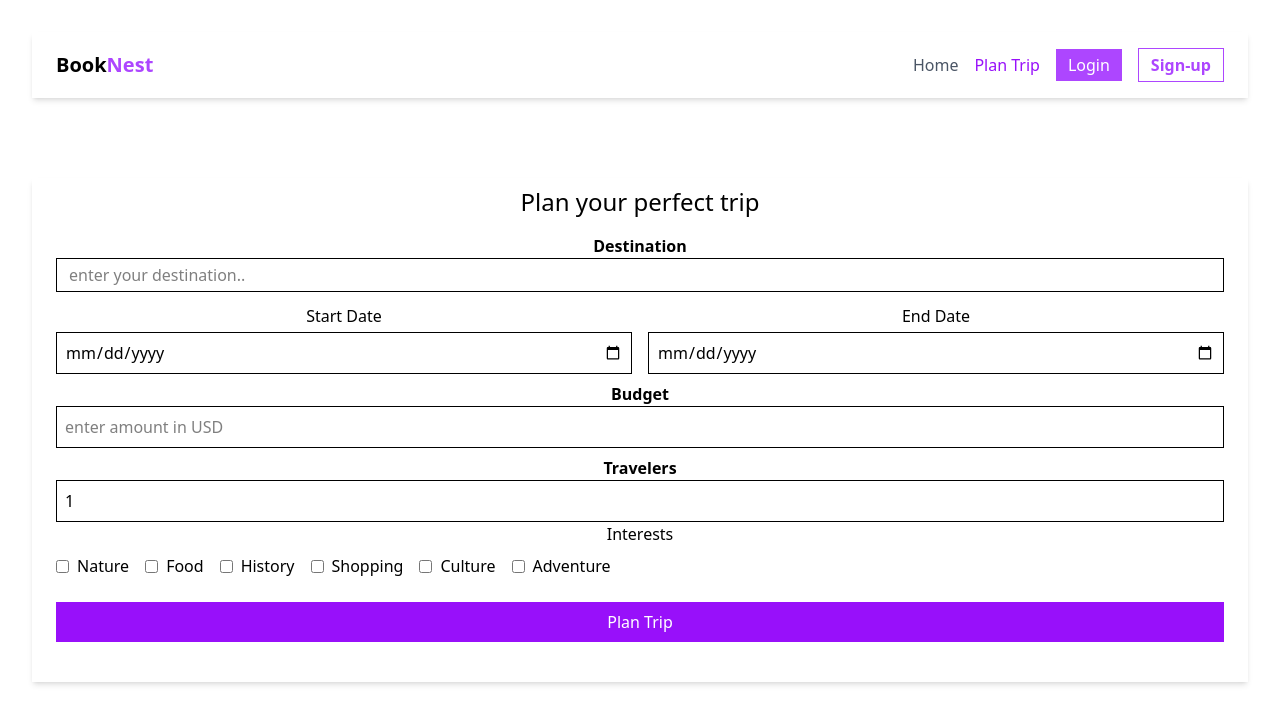
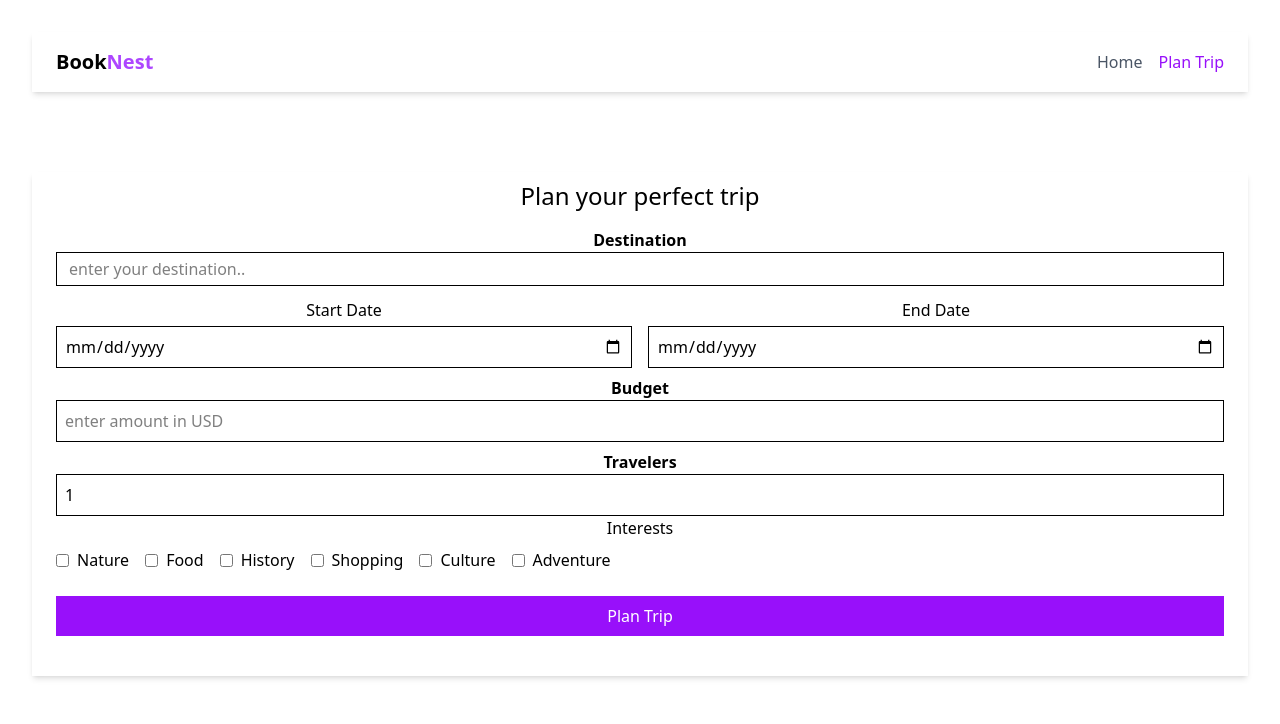
Before and after one commit to AbdulAdnan7/AiTrip, a React (Vite) app in the folder Frontend/: page /planner in a window 1280 px wide. Shown: the top 724 px of the page. Built offline with nearby package versions, Linux system fonts and the light colour scheme.

Commit message:
improved

```diff
--- a/Frontend/src/components/Navbar.jsx
+++ b/Frontend/src/components/Navbar.jsx
@@ -30,12 +30,7 @@ const Navbar = () => {
         >
           Plan Trip
         </NavLink>
-        <NavLink to='/login' >
-        <button className='bg-purple-500 px-3 text-white py-1'>Login</button>
-        </NavLink>
-        <NavLink to='/signin' >
-            <button className='border px-3 py-1 border-purple-500 text-purple-500 font-semibold'>Sign-up</button>
-        </NavLink>
+
       </div>
     </nav>
   );
```
